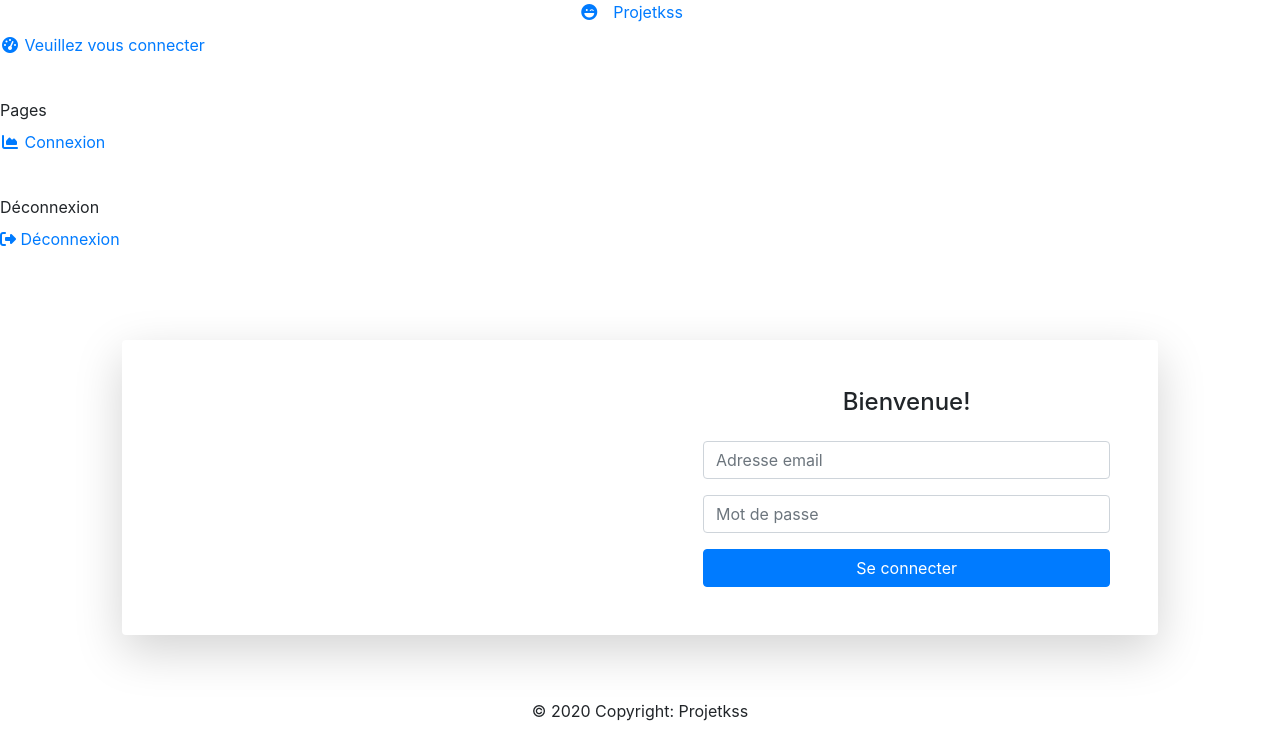
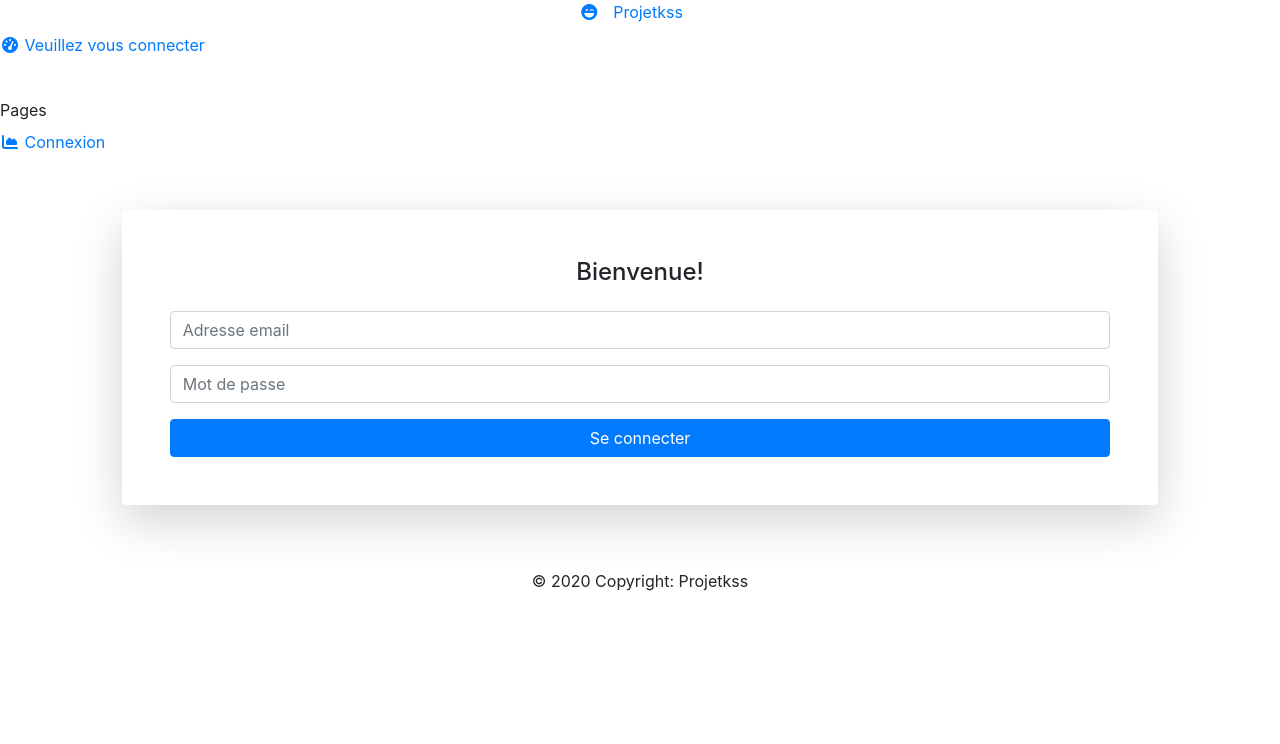
Before and after one commit to SamCapela/projetkss, a CodeIgniter app: page /database/ in a window 1280 px wide. Shown: the part 56-800 px from the top of the page. Run offline with CodeIgniter, Linux system fonts and the light colour scheme; some libraries are stand-ins or nearby versions.

Commit message:
Dernière modification

```diff
--- a/application/views/auth/connexion.php
+++ b/application/views/auth/connexion.php
@@ -14,8 +14,7 @@ $this->load->view('header');
 				<div class="card-body p-0">
 					<!-- Nested Row within Card Body -->
 					<div class="row">
-						<div class="col-lg-6 d-none d-lg-block bg-login-image"></div>
-						<div class="col-lg-6">
+						<div class="col-lg-12">
 							<div class="p-5">
 								<div class="text-center">
 									<h1 class="h4 text-gray-900 mb-4">Bienvenue!</h1>
--- a/application/views/header.php
+++ b/application/views/header.php
@@ -26,9 +26,11 @@ $this->load->helper('url');
 						<li class="nav-item text-right">
 							<span class="nav-link" href="#"><?php echo $_SESSION['firstname']; ?></span>
 						</li>
+
 						<li class="nav-item text-right">
 							<a href="<?php echo base_url(); ?>Auth?destroy_connexion=1"><span class="nav-link" href="#">Déconnexion</span>
 						</li>
+						?>
 					</div>
 
 				<?php
@@ -133,7 +135,10 @@ $this->load->helper('url');
 				</li>
 			<?php
 			}
+			if(isset($_SESSION['id_customer']))
+			{
 			?>
+
 			<hr class="sidebar-divider">
 			<div class="sidebar-heading">
 				Déconnexion
@@ -145,4 +150,7 @@ $this->load->helper('url');
 				</a>
 			</li>
 			<hr class="sidebar-divider">
+			<?php
+			}
+			?>
 		</ul>
```
